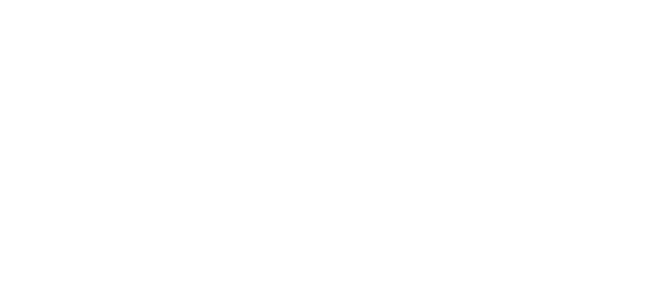
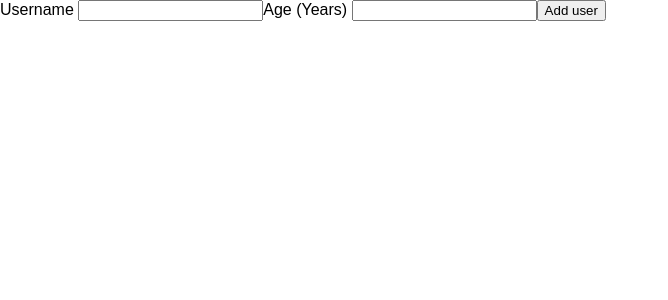
Before and after one commit to Enxoxil/React---The-Complete-Guide-Maximilian-Shwarzmuller, a React (Create React App) app: page / in a window 1280 px wide. Shown: the top 300 px of the page, without its empty margins (0-668 px from the left). Built offline with nearby package versions, Linux system fonts and the light colour scheme.

Commit message:
8 block 002 Feat: AddUser.js

```diff
--- a/src/App.js
+++ b/src/App.js
@@ -1,10 +1,10 @@
 import React from 'react';
+import AddUser from "./components/Users/AddUser";
 
-
-function App() {
+const App = () => {
   return (
     <div>
-
+        <AddUser/>
     </div>
   );
 }
--- /dev/null
+++ b/src/components/Users/AddUser.js
@@ -0,0 +1,19 @@
+import React from 'react';
+
+const AddUser = (props) => {
+
+    const addUserHandler = (e) => {
+        e.preventDefault();
+    }
+
+    return (
+        <form onSubmit={addUserHandler}>
+        <label htmlFor='username'>Username </label>
+        <input id="username" type="text" />
+        <label htmlFor='age'>Age (Years) </label>
+        <input id="age" type="number" />
+        <button type='submit'>Add user</button>
+    </form>)
+};
+
+export default AddUser;
--- a/src/index.css
+++ b/src/index.css
@@ -4,6 +4,7 @@
 
 html {
   font-family: sans-serif;
+
 }
 
 body {
```
